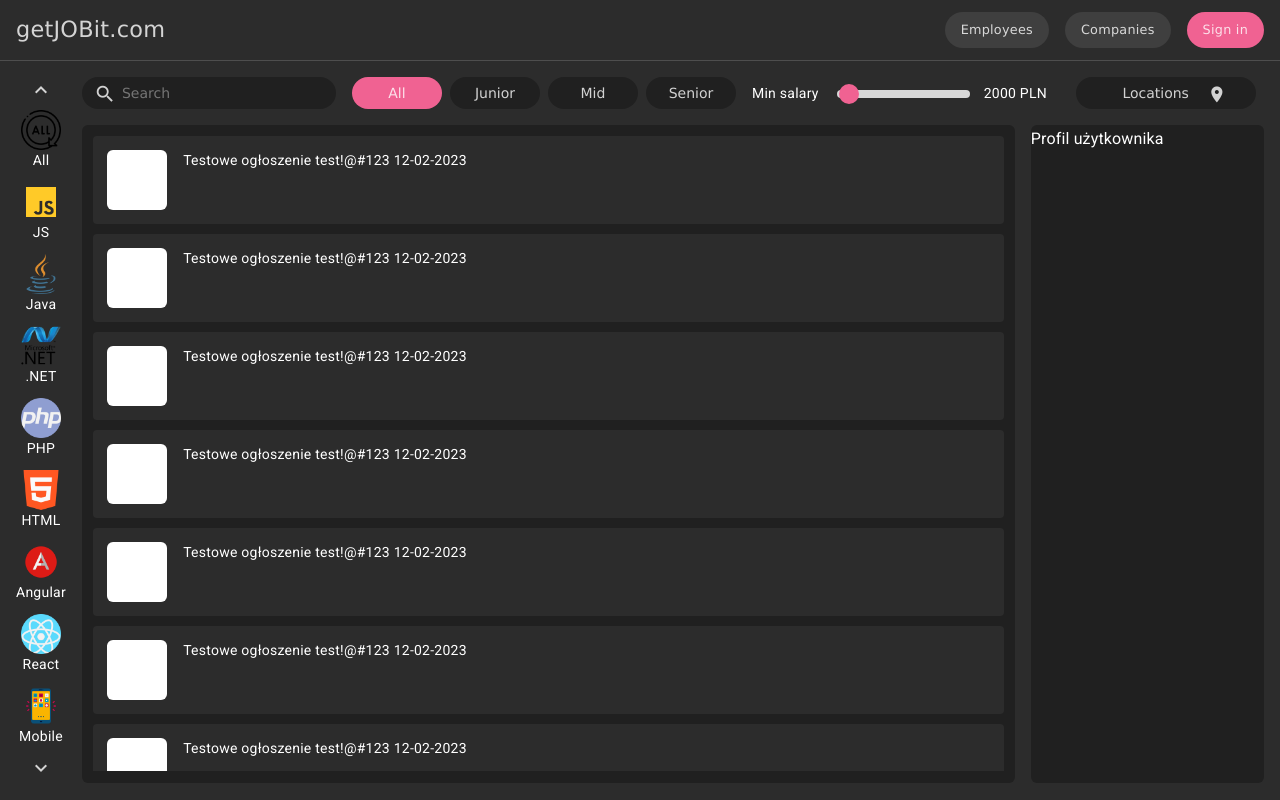
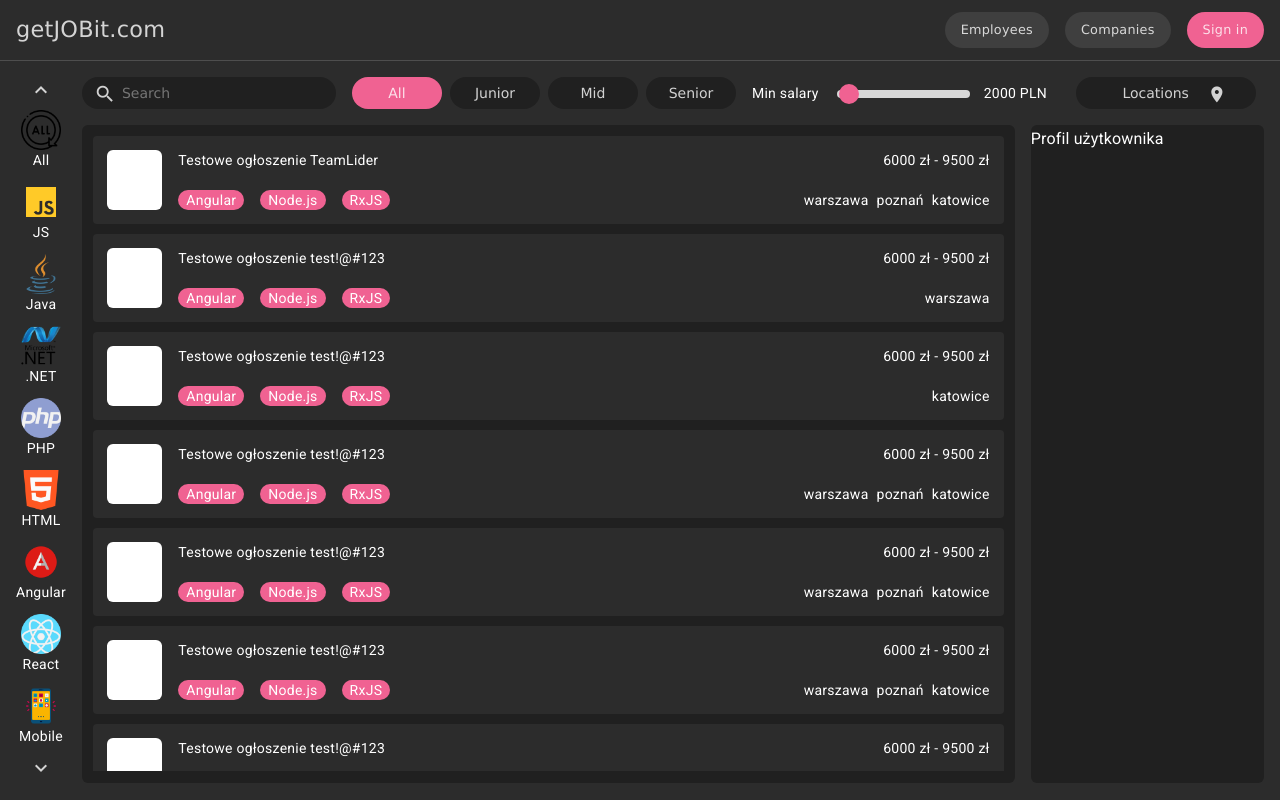
Before and after one commit to L3monPL/jobIT_front_end, an Angular app: page / in a window 1280 px wide. Built offline with nearby package versions, Linux system fonts and the light colour scheme.

Commit message:
change card_list

```diff
--- a/src/app/components/list-content/list-content.component.html
+++ b/src/app/components/list-content/list-content.component.html
@@ -3,8 +3,27 @@
         <div class="item_card_list">
             <div *ngFor="let item of itemList" class="item_card">
                 <div class="image"></div>
-                {{item.title}}
-                {{item.date}}
+                <div class="content_card">
+                    <div class="left_card">
+                        {{item.title}}
+                        <div class="stack_card">
+                            <div *ngFor="let stack of item.stack" class="item_stack_card">
+                                {{stack}}
+                            </div>
+                        </div>
+                    </div>
+                    <div class="right_card">
+                        {{item.salary}}
+                        <div *ngIf="item.locations.length == 1" class="locations_card">{{item.locations[0]}}</div>
+                        <div *ngIf="item.locations.length !== 1" class="locations_card">
+                            <div *ngFor="let location of item.locations" class="location_card">
+                                {{location}}
+                            </div>
+                        </div>
+                    </div>
+                </div>
+
+                <!-- {{item.date}} -->
             </div>
         </div>
     </div>
--- a/src/app/components/list-content/list-content.component.scss
+++ b/src/app/components/list-content/list-content.component.scss
@@ -54,3 +54,34 @@
     background-color: #fff;
     border-radius: 6px;
 }
+.content_card{
+    display: flex;
+    flex-direction: row;
+    justify-content: space-between;
+    width: 100%;
+}
+.left_card{
+    display: flex;
+    flex-direction: column;
+    justify-content: space-between;
+}
+.right_card{
+    display: flex;
+    flex-direction: column;
+    justify-content: space-between;
+    align-items: flex-end;
+}
+.stack_card{
+    display: flex;
+    flex-direction: row;
+    column-gap: 1rem;
+}
+.item_stack_card{
+    background-color: #f06292;
+    padding: 0px 8px;
+    border-radius: 10px;
+}
+.locations_card{
+    display: flex;
+    column-gap: 0.5rem;
+}
--- a/src/app/components/list-content/list-content.component.ts
+++ b/src/app/components/list-content/list-content.component.ts
@@ -9,12 +9,12 @@ export class ListContentComponent {
 
   itemList = [
     {
-      title: 'Testowe ogłoszenie test!@#123',
+      title: 'Testowe ogłoszenie TeamLider',
       date: '12-02-2023',
       salary: '6000 zł - 9500 zł',
       company: 'AVG Systems',
       remote: true,
-      locations: ['warszawa, poznań, katowice'],
+      locations: ['warszawa', 'poznań', 'katowice'],
       stack: ['Angular', 'Node.js', 'RxJS']
     },
     {
@@ -23,7 +23,7 @@ export class ListContentComponent {
       salary: '6000 zł - 9500 zł',
       company: 'AVG Systems',
       remote: true,
-      locations: ['warszawa, poznań, katowice'],
+      locations: ['warszawa'],
       stack: ['Angular', 'Node.js', 'RxJS']
     },
     {
@@ -32,7 +32,7 @@ export class ListContentComponent {
       salary: '6000 zł - 9500 zł',
       company: 'AVG Systems',
       remote: true,
-      locations: ['warszawa, poznań, katowice'],
+      locations: ['katowice'],
       stack: ['Angular', 'Node.js', 'RxJS']
     },
     {
@@ -41,7 +41,7 @@ export class ListContentComponent {
       salary: '6000 zł - 9500 zł',
       company: 'AVG Systems',
       remote: true,
-      locations: ['warszawa, poznań, katowice'],
+      locations: ['warszawa', 'poznań', 'katowice'],
       stack: ['Angular', 'Node.js', 'RxJS']
     },
     {
@@ -50,7 +50,7 @@ export class ListContentComponent {
       salary: '6000 zł - 9500 zł',
       company: 'AVG Systems',
       remote: true,
-      locations: ['warszawa, poznań, katowice'],
+      locations: ['warszawa', 'poznań', 'katowice'],
       stack: ['Angular', 'Node.js', 'RxJS']
     },
     {
@@ -59,7 +59,7 @@ export class ListContentComponent {
       salary: '6000 zł - 9500 zł',
       company: 'AVG Systems',
       remote: true,
-      locations: ['warszawa, poznań, katowice'],
+      locations: ['warszawa', 'poznań', 'katowice'],
       stack: ['Angular', 'Node.js', 'RxJS']
     },
     {
@@ -68,7 +68,7 @@ export class ListContentComponent {
       salary: '6000 zł - 9500 zł',
       company: 'AVG Systems',
       remote: true,
-      locations: ['warszawa, poznań, katowice'],
+      locations: ['warszawa', 'poznań', 'katowice'],
       stack: ['Angular', 'Node.js', 'RxJS']
     },
     {
@@ -77,7 +77,7 @@ export class ListContentComponent {
       salary: '6000 zł - 9500 zł',
       company: 'AVG Systems',
       remote: true,
-      locations: ['warszawa, poznań, katowice'],
+      locations: ['warszawa', 'poznań', 'katowice'],
       stack: ['Angular', 'Node.js', 'RxJS']
     },
     {
@@ -86,7 +86,7 @@ export class ListContentComponent {
       salary: '6000 zł - 9500 zł',
       company: 'AVG Systems',
       remote: true,
-      locations: ['warszawa, poznań, katowice'],
+      locations: ['warszawa', 'poznań', 'katowice'],
       stack: ['Angular', 'Node.js', 'RxJS']
     },
     {
@@ -95,7 +95,7 @@ export class ListContentComponent {
       salary: '6000 zł - 9500 zł',
       company: 'AVG Systems',
       remote: true,
-      locations: ['warszawa, poznań, katowice'],
+      locations: ['warszawa', 'poznań', 'katowice'],
       stack: ['Angular', 'Node.js', 'RxJS']
     },
 
```
